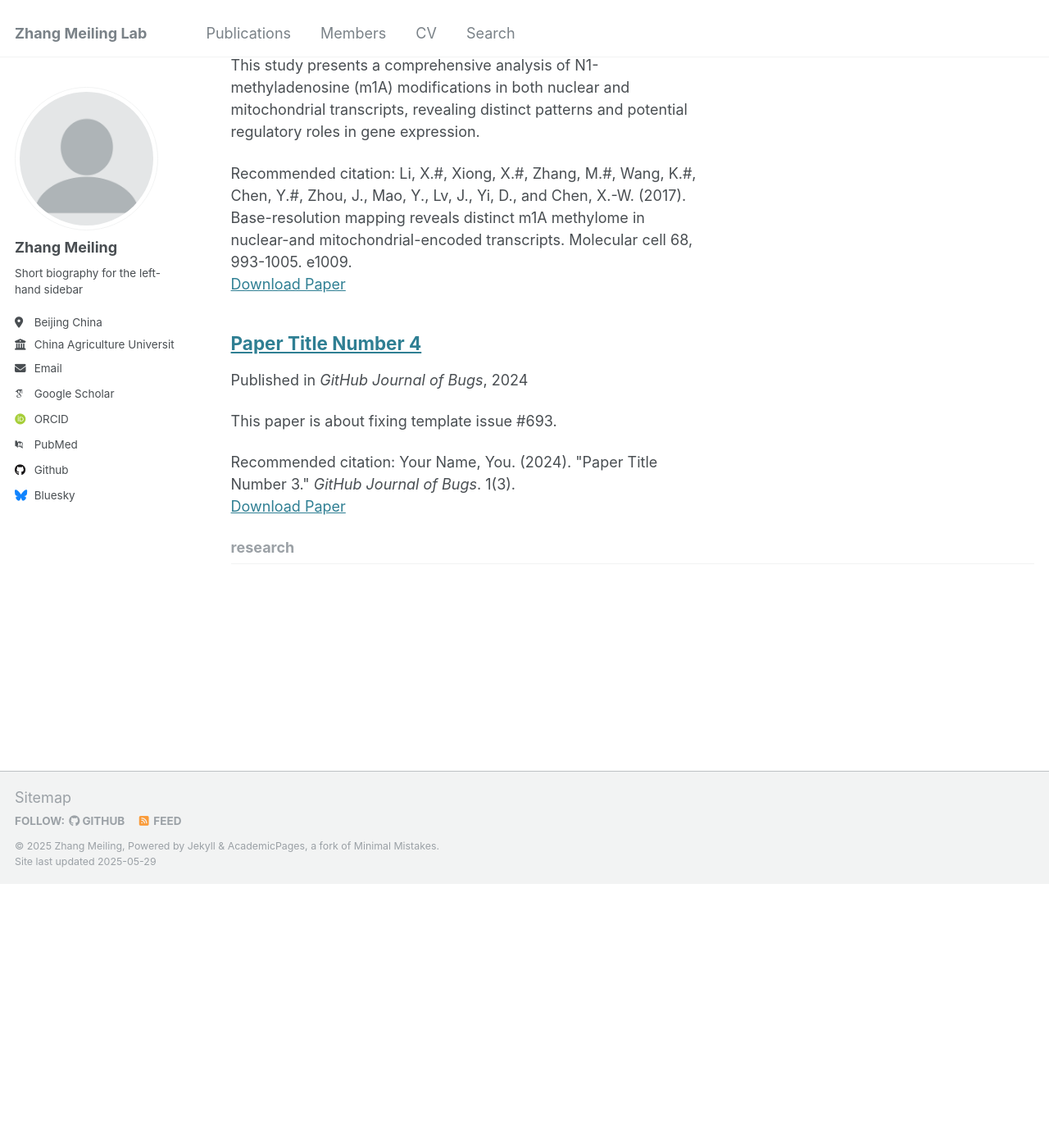
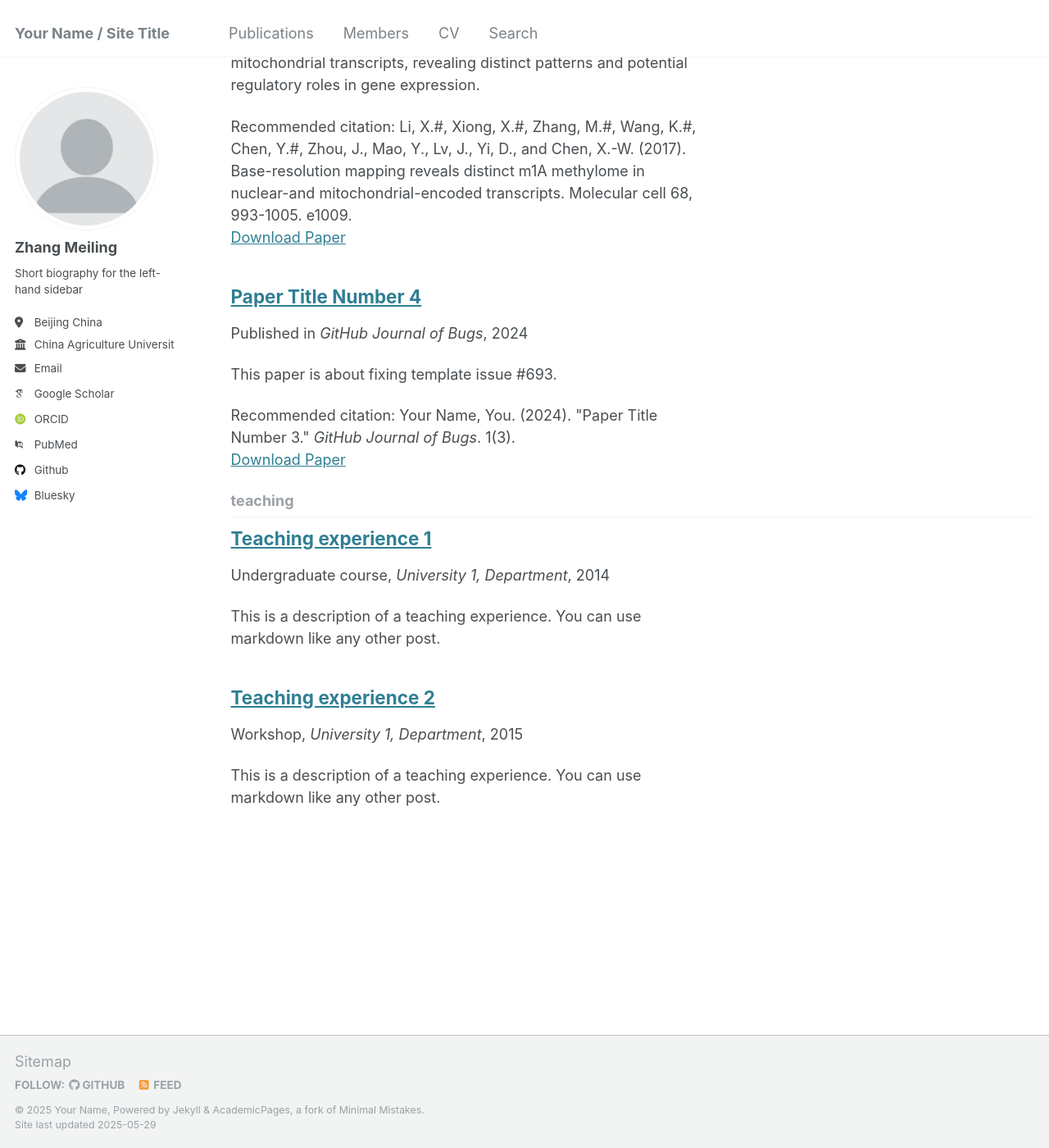
Before and after one commit to Hui50138/ZhangMeiling-Lab, a Jekyll site: the page built from _pages/collection-archive.html, in a window 1280 px wide and 1400 px high, scrolled down 1239 px. Shown: the whole window at 82% size. Built offline with Jekyll 4.4.1, drawn with Linux system fonts in a browser that asks for light colours; some web fonts are replaced; before the commit the page ends 2318 px from its top, so only the background shows below that.

Commit message:
Update _config.yml

```diff
--- a/_config.yml
+++ b/_config.yml
@@ -8,13 +8,13 @@
 
 # Basic Site Settings
 locale                   : "en-US"
-title                    : "Zhang Meiling Lab"
+title                    : "Your Name / Site Title"
 title_separator          : "-"
-name                     : &name "Zhang Meiling"
-description              : &description "Zhang Meiling Lab at China Agriculture University"
-url                      : https://hui50138.github.io/ # the base hostname & protocol for your site e.g. "https://[your GitHub username].github.io"
+name                     : &name "Your Name"
+description              : &description "personal description"
+url                      : https://academicpages.github.io # the base hostname & protocol for your site e.g. "https://[your GitHub username].github.io"
 baseurl                  : "" # the subpath of your site, e.g. "/blog"
-repository               : "hui50138/hui50138.github.io"
+repository               : "academicpages/academicpages.github.io"
 
 # Site Author - The following control what appear as part of the author content on the side bar.
 #               If a field is blank the icon and link will not appear, otherwise it will be shown.
@@ -212,16 +212,18 @@ kramdown:
 
 # These settings control the types of collections used by the template
 collections:
+  teaching:
+    output: true
+    permalink: /:collection/:path/
   publications:
     output: true
     permalink: /:collection/:path/
-  research:
-    output: true
+  portfolio:
+    output: false
     permalink: /:collection/:path/
-  members:
-    output: true
+  talks:
+    output: false
     permalink: /:collection/:path/
-
 
 
 # These settings control how pages and collections are included in the site
@@ -244,6 +246,15 @@ defaults:
     values:
       layout: single
       author_profile: true
+  # _teaching
+  - scope:
+      path: ""
+      type: teaching
+    values:
+      layout: single
+      author_profile: true
+      share: true
+      comments: true
   # _publications
   - scope:
       path: ""
@@ -253,24 +264,23 @@ defaults:
       author_profile: true
       share: true
       comments: true
-  # _research
+  # _portfolio
   - scope:
       path: ""
-      type: research
+      type: portfolio
     values:
       layout: single
       author_profile: true
       share: true
-      comments: true
-  # _members
+      comment: true
+  # _talks
   - scope:
       path: ""
-      type: members
+      type: talks
     values:
-      layout: single
+      layout: talk
       author_profile: true
       share: true
-      comments: true
 
 
 # Sass/SCSS
```
